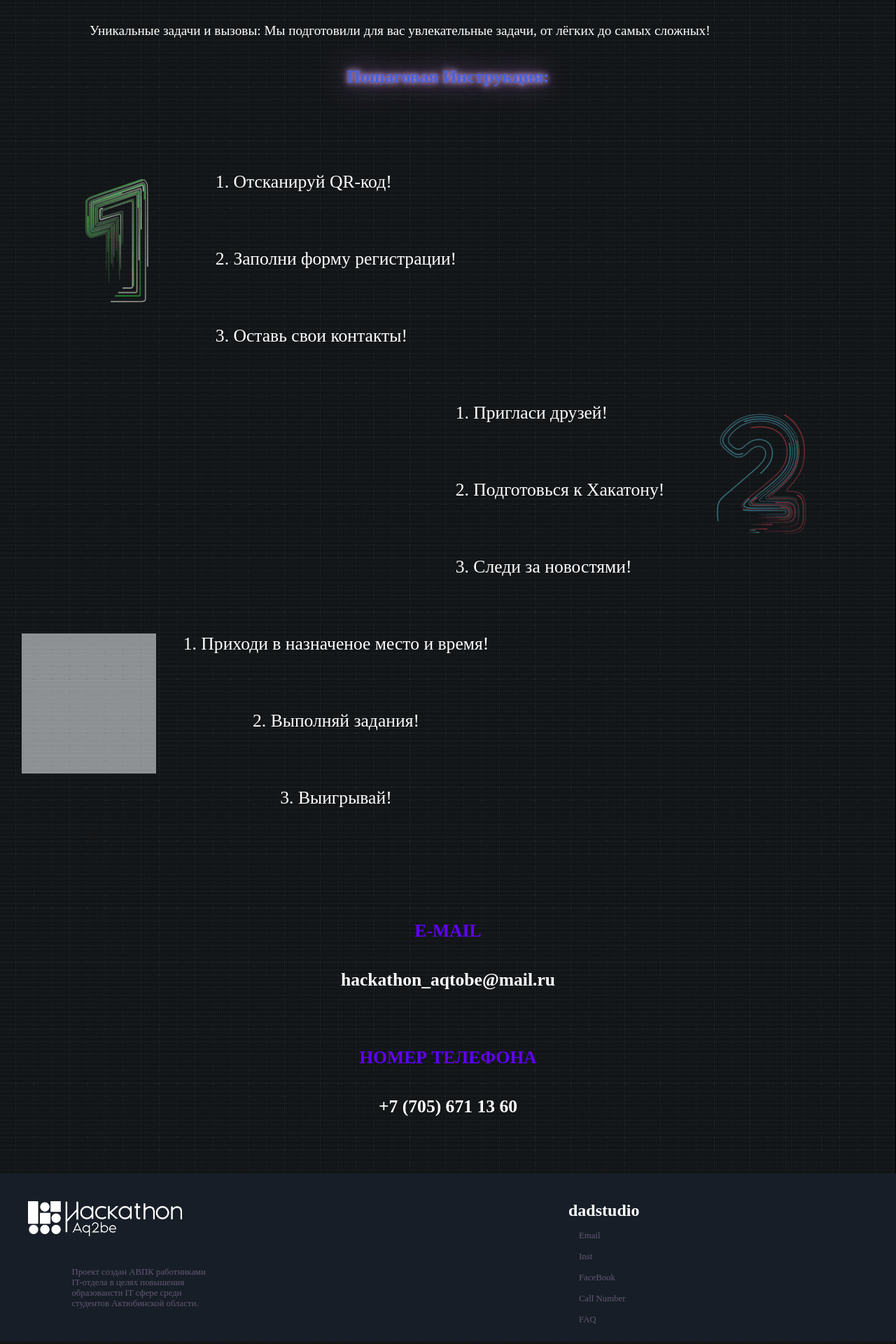
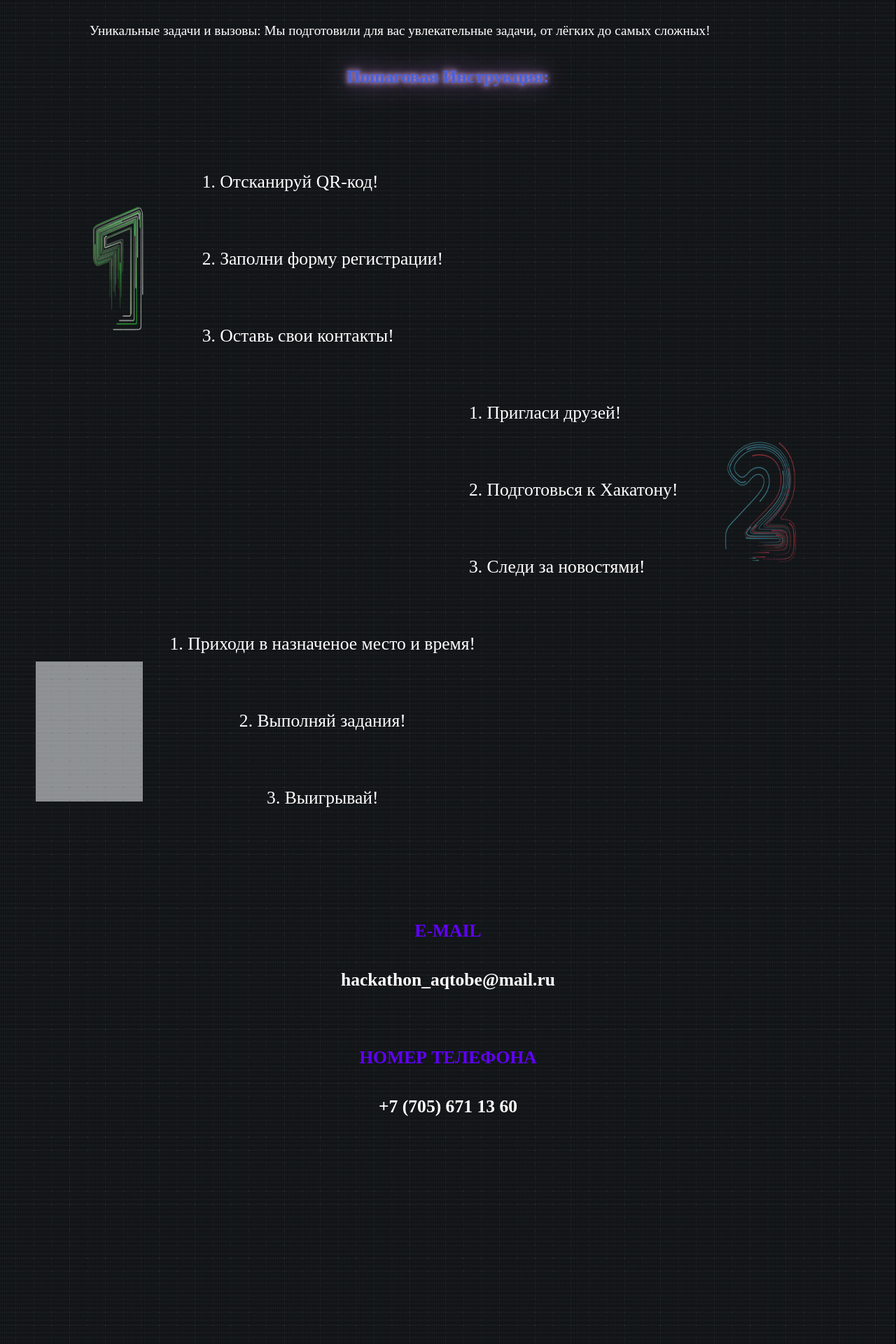
Before and after one commit to QwaQ-dev/Hakaton-main, a PHP site: page / in a window 1280 px wide. Shown: the part 1092-3012 px from the top of the page at 70% size. Run offline with PHP 8.4, Linux system fonts and the light colour scheme; grey boxes are pictures that could not be loaded.

Commit message:
Абиби

```diff
--- a/css/lobby.css
+++ b/css/lobby.css
@@ -138,8 +138,8 @@ body {
 
 
 .gifs {
-    margin-top: 10vh;
-    width: 15vw;
+    margin-top: 15vh;
+    width: 10vw;
     height: 15vw;
     flex-shrink: 0;
 }
@@ -192,7 +192,7 @@ body {
 .mail-text {
     color: #6100FF;
     text-align: center;
-    font-family: Montserrat;
+    font-family: ascii;
     font-size: 2vw;
     margin-bottom: 5vh;
 }
@@ -206,7 +206,7 @@ body {
 .a-style {
     text-decoration: none;
     text-align: center;
-    font-family: Montserrat;
+    font-family: ascii;
     font-size: 2vw;
     font-style: normal;
     font-weight: 700;
@@ -222,7 +222,7 @@ body {
 .phone {
     color: #6100FF;
     text-align: center;
-    font-family: Montserrat;
+    font-family: ascii;
     font-size: 2vw;
 }
 
@@ -231,7 +231,7 @@ body {
     font-size: 2vw;
     text-decoration: none;
     text-align: center;
-    font-family: Montserrat;
+    font-family: ascii;
     font-style: normal;
     font-weight: 700;
     line-height: 120%;
@@ -244,7 +244,7 @@ body {
 .part {
     color: #6100FF;
     text-align: center;
-    font-family: Montserrat;
+    font-family: ascii;
     font-size: 2vw;
 }
 
@@ -258,7 +258,7 @@ body {
     position: relative;
     z-index: 1;
     background: #171E27;
-    height: 60vh;
+    height: auto;
 }
 
 .partners-a {
@@ -297,7 +297,8 @@ body {
 }
 
 .footer-block-text {
-    margin: 15px;
+    margin: 5vh 0vw;
+    text-decoration: none;
     color: #625873;
     font-family: Montserrat;
     font-size: 1vw;
@@ -469,7 +470,7 @@ body {
     }
 
     .footer {
-        height: 30vh;
+        height: 50vh;
     }
 
     .asd {
@@ -477,11 +478,12 @@ body {
     }
 
     .gifs {
-        width: 15vw;
+        width: 12vw;
         height: 25vh;
     }
 
     .main {
+        width: 97vw;
         height: 300vh;
     }
 
@@ -511,6 +513,11 @@ body {
     }
 
     .math {
+        width: 99vw;
         height: 320vh;
     }
+
+    .logo-img {
+        margin: 8vh 8vw;
+    }
 }
--- a/index.php
+++ b/index.php
@@ -4,7 +4,7 @@
     <meta charset="UTF-8">
     <meta name="viewport" content="width=device-width, initial-scale=1.0">
     <link rel="stylesheet" href="../css/font.css">
-    <link rel="stylesheet" href="../css/lobby.css?v.09">
+    <link rel="stylesheet" href="../css/lobby.css?v.10">
     <title>Lobby</title>
 </head>
 <body>
@@ -15,7 +15,7 @@
 
                 <div class="countdown-container">
                     <h1 class="start">До начала:</h1>
-                    <div id="countdown" ></div>
+                    <div id="countdown"></div>
 
                     <div class="a">
                         <a href="https://a20622.webask.io/m88kamfd7" class="link-a">Зарегистрироваться</a>
@@ -80,29 +80,7 @@
         </div>
     </div>
 
-    <div class="footer">
-        <div class="footer-logo">
-            <div>
-                <img src="../img/Hackathon_logo.png" alt="" class="fot-logo">
-                <p class="footer-text">Проект создан АВПК работниками IT-отдела в целях повышения образовансти IT сфере среди студентов Актюбинской области. </p>
-            </div>
-            <div class="asd">
-                <div class="footer-block">
-                    <div>
-                        <h2 class="block-name">dadstudio</h2>
-                    </div>
-                    <div class="footer-display">
-                        <p class="footer-block-text">Email</p>
-                        <p class="footer-block-text">Inst</p>
-                        <p class="footer-block-text">FaceBook</p>
-                        <p class="footer-block-text">Call Number</p>
-                        <p class="footer-block-text">FAQ</p>
-                    </div>
-                </div>
 
-            </div>
-        </div>
-    </div>
 
     <script src="html/timer.js"></script>
     <script src="html/chaotickEffect.js"></script>
```
